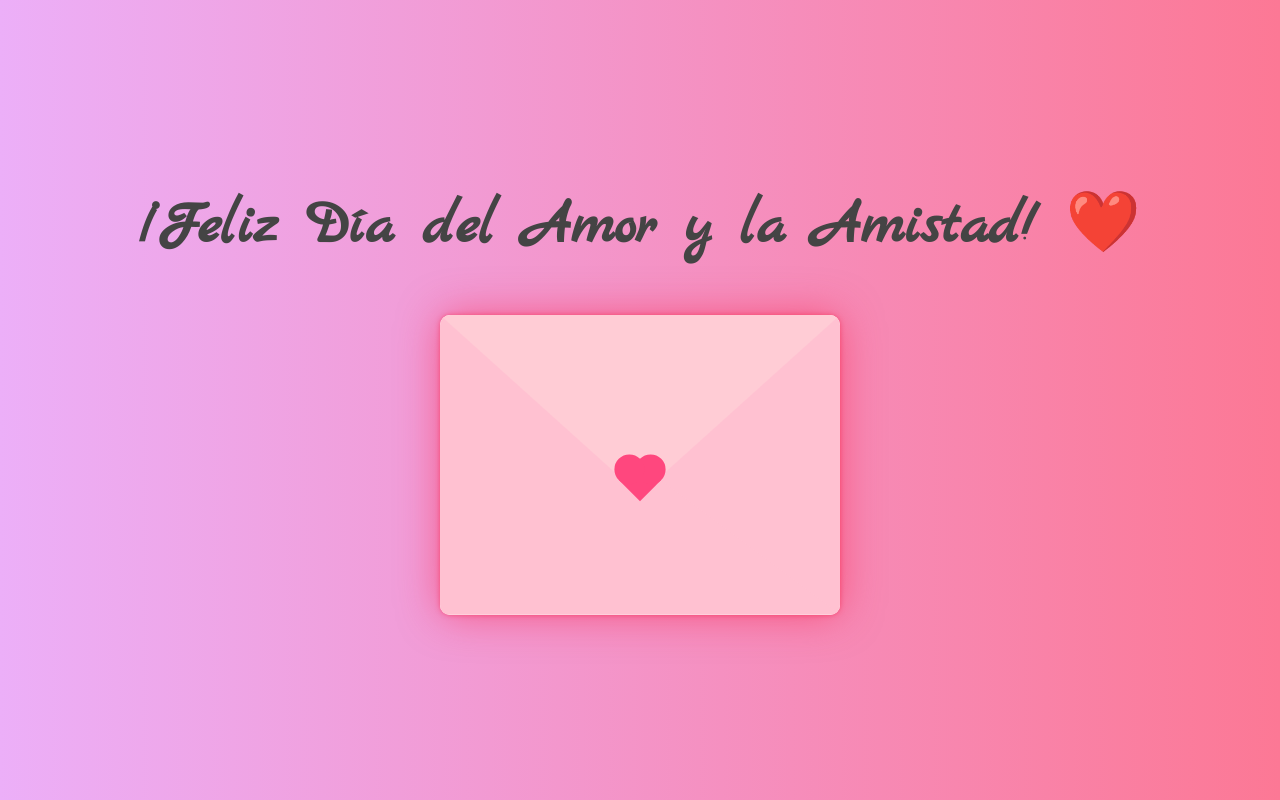
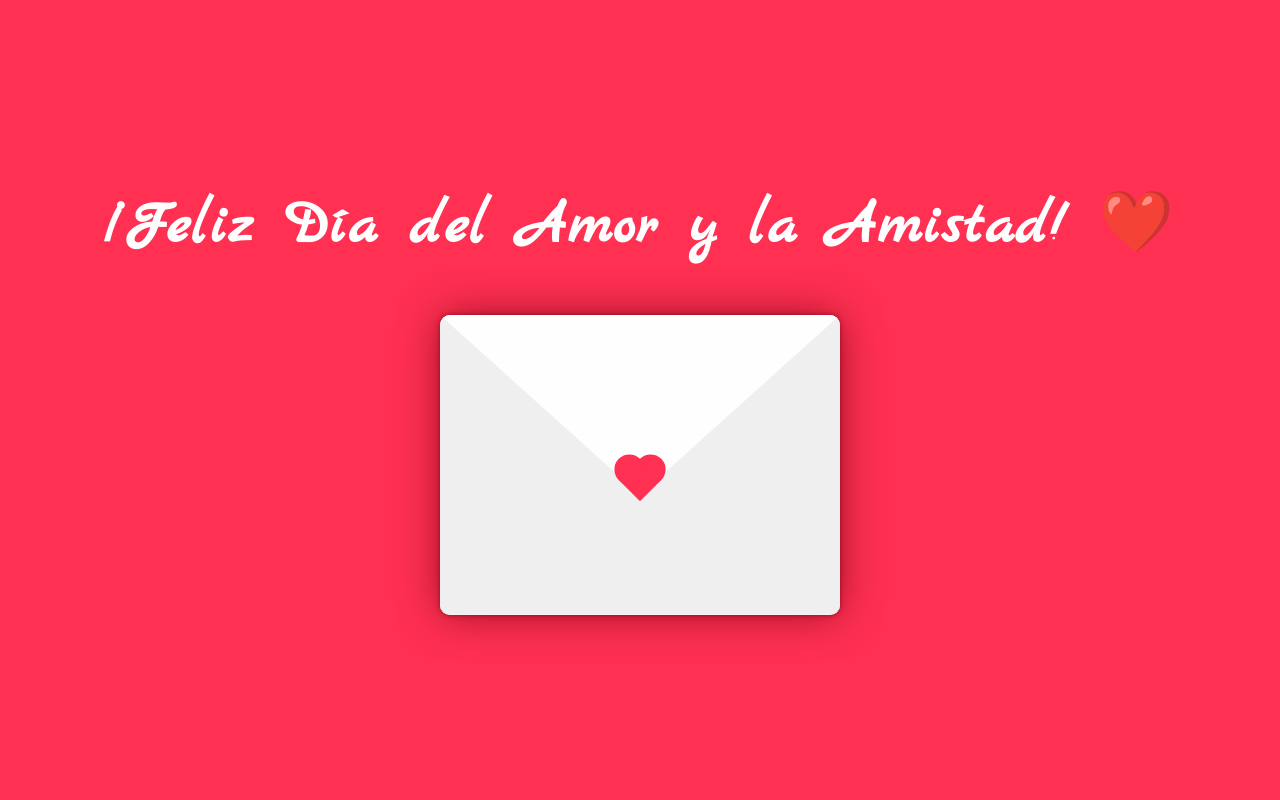
Before and after one commit to SeoDan15/dan, a plain HTML site: page index.html in a window 1280 px wide. Drawn offline with Linux system fonts and the light colour scheme.

Commit message:
Update style.css

```diff
--- a/style.css
+++ b/style.css
@@ -6,13 +6,13 @@
 
 :root {
     --primario: #fff;
-    background: linear-gradient(to right, rgb(236, 175, 248), rgb(252, 120, 149));
-    --fondo-sobre: #ffe3ed;
-    --solapa-sobre: #ffccd5;
-    --cuerpo-sobre: #ffc1d1;
-    --sombra: rgba(250, 24, 62, 0.5);
+    background-color: #ff3052;
+    --fondo-sobre: #f0efef;
+    --solapa-sobre: #fefefe;
+    --cuerpo-sobre: #f0efef;
+    --sombra: rgba(117, 0, 20, 0.692);
     --texto: #003049;
-    --corazon: #ff477e;
+    --corazon: #ff3052;
 }
 
 body {
@@ -26,10 +26,12 @@ body {
 
 h1 {
     font-family: "Marck Script", serif;
+    font-weight: bolder;
+    letter-spacing: 2px;
     text-align: center;
     font-size: 60px;
     margin-bottom: 50px;
-    color: #444;
+    color: #fefefe;
 }
 
 .contenedor {
```
